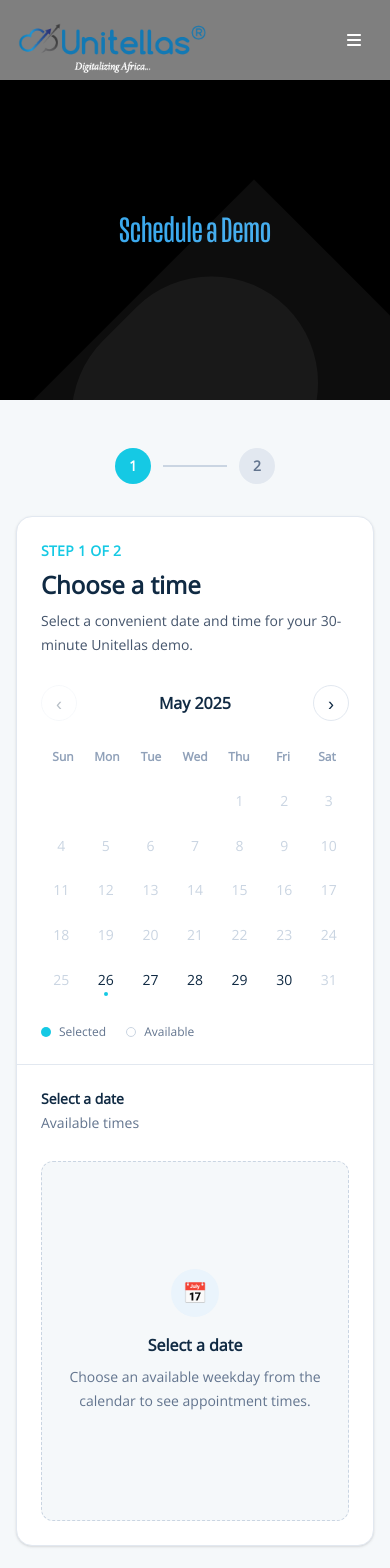
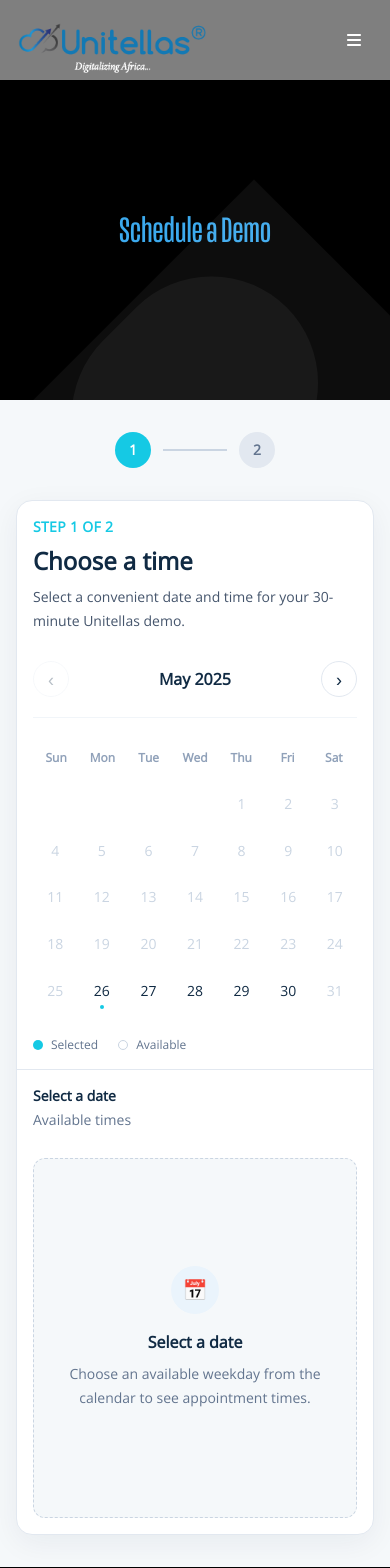
Before and after one commit to Unitellas-International-Limited/website-framework, a Next.js app: page /demo in a window 390 px wide. Shown: the top 1568 px of the page. Built offline with nearby package versions, Linux system fonts and the light colour scheme.

Commit message:
feat: redesign demo booking scheduler

```diff
--- a/src/app/components/forms/computeDR.tsx
+++ b/src/app/components/forms/computeDR.tsx
@@ -399,7 +399,7 @@
   };
 
   return (
-    <section className="w-full bg-[#F5F8FA] py-12 md:py-16">
+    <section className="w-full bg-[#F5F8FA] py-8 sm:py-12 md:py-16">
       <div className="mx-auto w-full max-w-6xl px-4 sm:px-6 lg:px-8">
         {/* Progress */}
         <div className="mb-8 flex items-center justify-center gap-3">
@@ -429,9 +429,10 @@
         </div>
 
         {step === 1 ? (
-          <div className="grid overflow-hidden rounded-2xl border border-slate-200 bg-white shadow-sm lg:grid-cols-[1.05fr_0.95fr]">
+          // <div className="grid overflow-hidden rounded-2xl border border-slate-200 bg-white shadow-sm lg:grid-cols-[1.05fr_0.95fr]">
+          <div className="grid overflow-hidden rounded-2xl border border-slate-200 bg-white shadow-[0_8px_30px_rgba(16,42,67,0.06)] lg:grid-cols-[1fr_0.9fr]">
             {/* Calendar */}
-            <div className="border-b border-slate-200 p-6 sm:p-8 lg:border-b-0 lg:border-r">
+            <div className="border-b border-slate-200 p-4 sm:p-8 lg:border-b-0 lg:border-r">
               <div className="mb-7">
                 <p className="mb-2 text-sm font-semibold uppercase tracking-wide text-[#15C9E4]">
                   Step 1 of 2
@@ -447,7 +448,8 @@
                 </p>
               </div>
 
-              <div className="mb-5 flex items-center justify-between">
+              {/* <div className="mb-5 flex items-center justify-between"> */}
+              <div className="mb-6 flex items-center justify-between border-b border-slate-100 pb-5">
                 <button
                   type="button"
                   onClick={handlePreviousMonth}
@@ -486,7 +488,7 @@
                 )}
               </div>
 
-              <div className="grid grid-cols-7 gap-1">
+              <div className="grid grid-cols-7 gap-0.5 sm:gap-1">
                 {calendarDays.map((date, index) => {
                   if (!date) {
                     return <div key={`empty-${index}`} />;
@@ -509,9 +511,10 @@
                       type="button"
                       disabled={disabled}
                       onClick={() => handleDateSelect(date)}
-                      className={`relative aspect-square rounded-lg text-sm font-medium transition ${
+                      // className={`relative aspect-square rounded-lg text-sm font-medium transition ${
+                      className={`relative aspect-square min-h-[42px] rounded-xl text-sm font-medium transition ${
                         selected
-                          ? "bg-[#15C9E4] text-white"
+                          ? "bg-[#15C9E4] text-white shadow-sm"
                           : disabled
                             ? "cursor-not-allowed text-slate-300"
                             : "text-[#102A43] hover:bg-[#EAF4FC]"
@@ -541,7 +544,7 @@
             </div>
 
             {/* Time slots */}
-            <div className="p-6 sm:p-8">
+            <div className="p-4 sm:p-8">
               <div className="mb-7">
                 <p className="text-sm font-semibold text-[#102A43]">
                   {selectedDate ? selectedDateFormatted : "Select a date"}
@@ -569,7 +572,7 @@
                 </div>
               ) : (
                 <>
-                  <div className="grid max-h-[390px] grid-cols-2 gap-3 overflow-y-auto pr-1 sm:grid-cols-3">
+                  <div className="grid max-h-[420px] grid-cols-2 gap-2.5 overflow-y-auto pr-1 sm:gap-3 xl:grid-cols-3">
                     {TIME_SLOTS.map((time) => {
                       const available = isTimeSlotAvailable(selectedDate, time);
 
@@ -581,9 +584,9 @@
                           type="button"
                           disabled={!available}
                           onClick={() => setSelectedTime(time)}
-                          className={`rounded-lg border px-3 py-3 text-sm font-medium transition ${
+                          className={`min-h-[48px] rounded-xl border px-3 py-3 text-sm font-medium transition ${
                             selected
-                              ? "border-[#15C9E4] bg-[#15C9E4] text-white"
+                              ? "border-[#15C9E4] bg-[#15C9E4] text-white shadow-sm"
                               : available
                                 ? "border-slate-200 bg-white text-[#102A43] hover:border-[#15C9E4] hover:bg-[#EAF4FC]"
                                 : "cursor-not-allowed border-slate-100 bg-slate-50 text-slate-300"
@@ -595,7 +598,7 @@
                     })}
                   </div>
 
-                  <div className="mt-5 rounded-lg bg-[#EAF4FC] px-4 py-3 text-xs leading-5 text-[#102A43]">
+                  <div className="mt-5 rounded-xl border border-[#D5F3F8] bg-[#EAF4FC] px-4 py-4 text-sm leading-6 text-[#102A43]">
                     <strong>Timezone:</strong> Africa/Lagos (WAT)
                     <br />
                     <strong>Duration:</strong> 30 minutes
@@ -605,7 +608,7 @@
                     <button
                       type="button"
                       onClick={handleContinue}
-                      className="w-full rounded-lg bg-[#15C9E4] px-6 py-3 text-sm font-semibold text-white transition hover:bg-[#102A43]"
+                      className="w-full rounded-xl bg-[#15C9E4] px-6 py-3.5 text-sm font-semibold text-white shadow-sm transition duration-200 hover:bg-[#102A43] hover:shadow-md"
                     >
                       Continue
                     </button>
@@ -615,9 +618,9 @@
             </div>
           </div>
         ) : (
-          <div className="mx-auto max-w-3xl rounded-2xl border border-slate-200 bg-white p-6 shadow-sm sm:p-8 lg:p-10">
+          <div className="mx-auto max-w-3xl rounded-2xl border border-slate-200 bg-white p-6 shadow-[0_8px_30px_rgba(16,42,67,0.06)] sm:p-8 lg:p-10">
             {/* Appointment summary */}
-            <div className="mb-8 rounded-xl border border-[#BCEEF5] bg-[#EAF4FC] p-5">
+            <div className="mb-8 rounded-xl border border-[#BCEEF5] bg-[#EAF4FC] p-5 sm:p-6">
               <div className="flex flex-col gap-4 sm:flex-row sm:items-center sm:justify-between">
                 <div>
                   <p className="text-xs font-semibold uppercase tracking-wide text-[#15C9E4]">
@@ -636,7 +639,7 @@
                 <button
                   type="button"
                   onClick={handleBack}
-                  className="text-sm font-semibold text-[#102A43] underline decoration-[#15C9E4] underline-offset-4 hover:text-[#15C9E4]"
+                  className="inline-flex min-h-[40px] items-center text-sm font-semibold text-[#102A43] underline decoration-[#15C9E4] underline-offset-4 hover:text-[#15C9E4]"
                 >
                   Edit
                 </button>
@@ -778,7 +781,7 @@
                 <button
                   type="button"
                   onClick={handleBack}
-                  className="rounded-lg border border-slate-300 px-6 py-3 text-sm font-semibold text-[#102A43] transition hover:border-[#15C9E4] hover:bg-[#EAF4FC]"
+                  className="w-full rounded-xl border border-slate-300 px-6 py-3.5 text-sm font-semibold text-[#102A43] transition hover:border-[#15C9E4] hover:bg-[#EAF4FC] sm:w-auto"
                 >
                   Back
                 </button>
@@ -786,7 +789,7 @@
                 <button
                   type="submit"
                   disabled={isSubmitting}
-                  className="min-w-[180px] rounded-lg bg-[#15C9E4] px-6 py-3 text-sm font-semibold text-white transition hover:bg-[#102A43] disabled:cursor-not-allowed disabled:opacity-60"
+                  className="min-w-[180px] rounded-xl bg-[#15C9E4] px-6 py-3.5 text-sm font-semibold text-white shadow-sm transition duration-200 hover:bg-[#102A43] hover:shadow-md disabled:cursor-not-allowed disabled:opacity-60"
                 >
                   {isSubmitting ? "Confirming..." : "Confirm Demo"}
                 </button>
```
